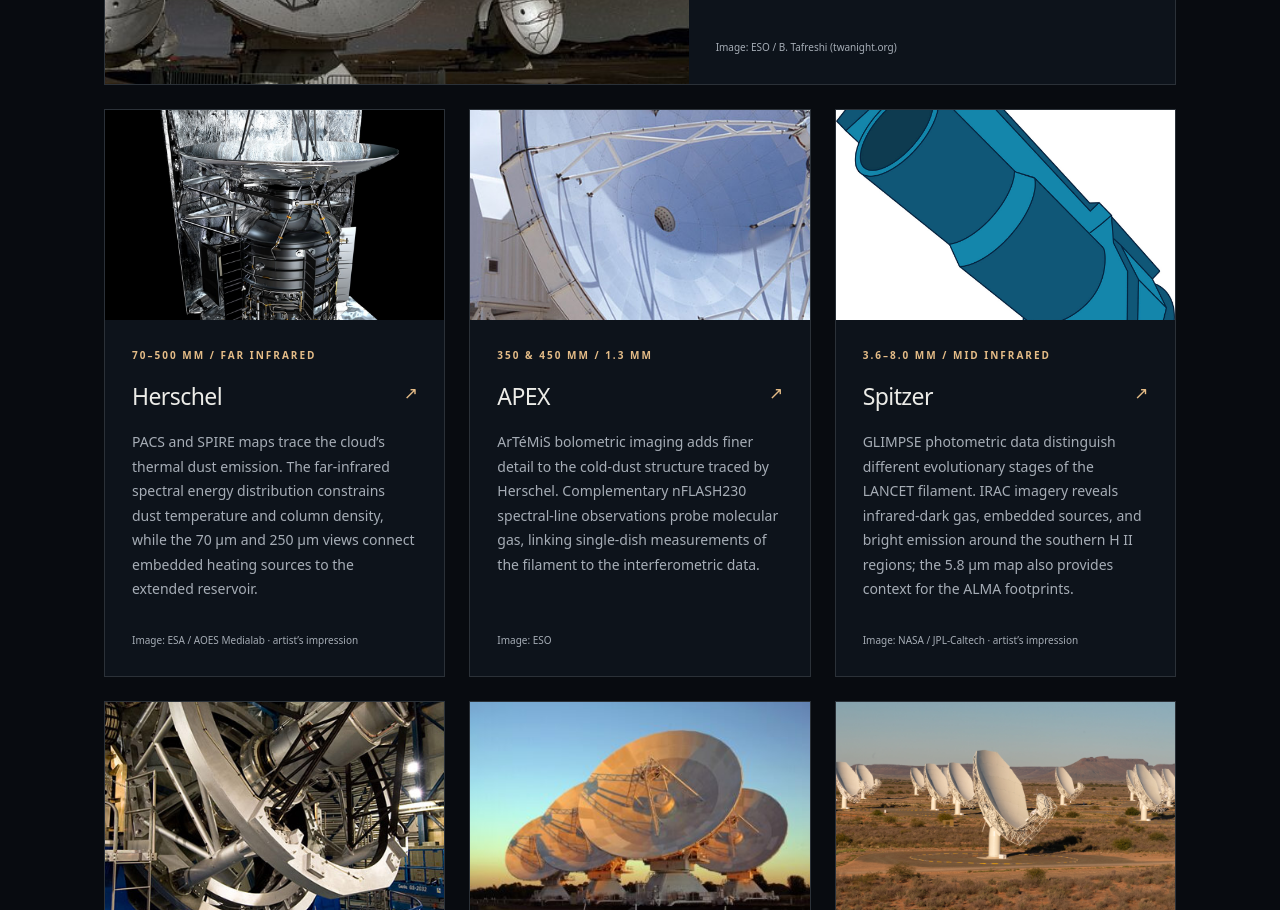
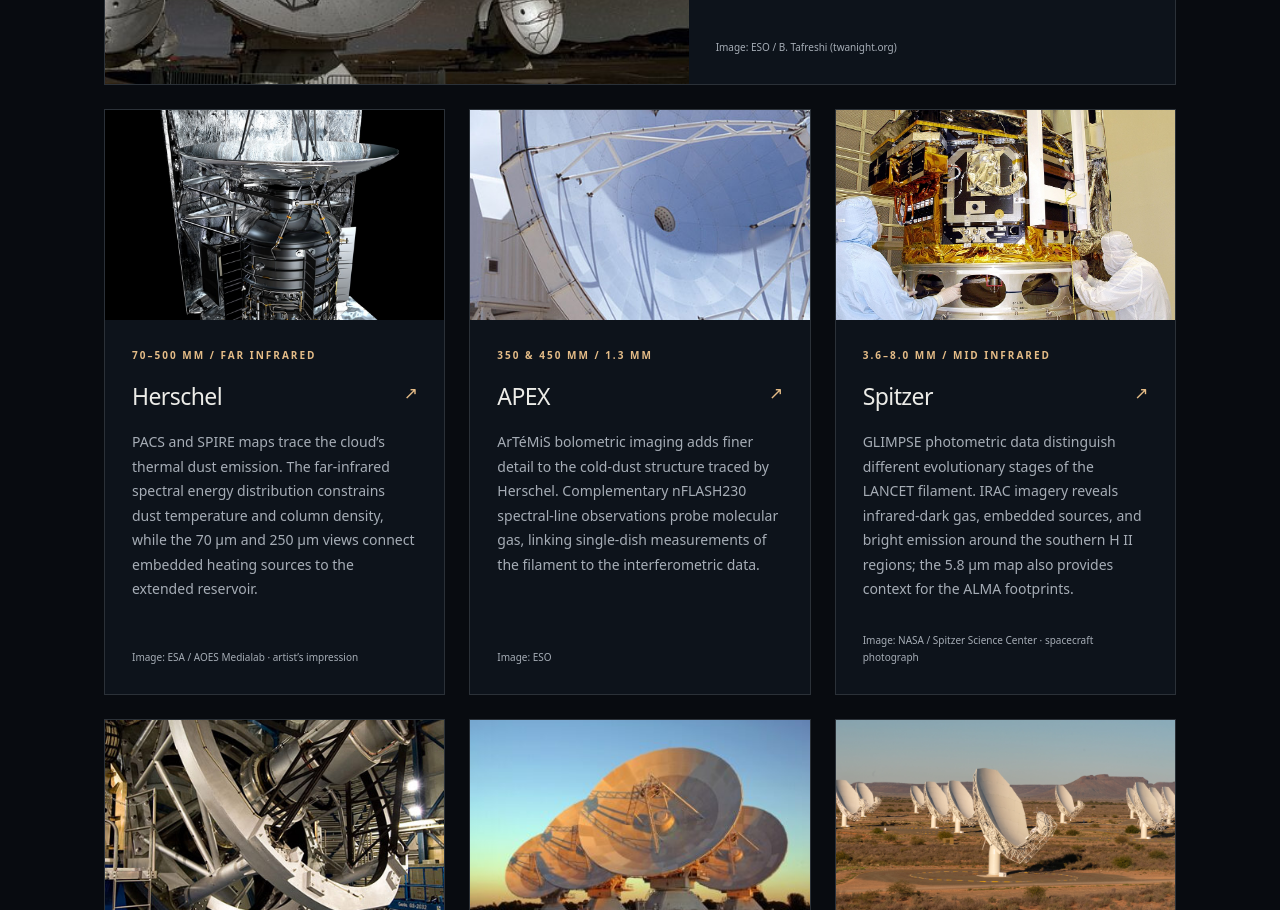
Before and after one commit to XFengwei/LANCET, a plain HTML site: page website/observations.html in a window 1280 px wide. Shown: the part 908-1818 px from the top of the page. Drawn offline with Linux system fonts and the light colour scheme.

Commit message:
Replace Spitzer illustration with spacecraft photograph

```diff
--- a/website/observations.html
+++ b/website/observations.html
@@ -2,7 +2,7 @@
 <a class="telescope-card" href="https://www.almaobservatory.org/"><img src="assets/telescope-alma.jpg" alt="ALMA antennas beneath the star-filled Atacama sky" loading="lazy"><div class="telescope-copy"><span class="eyebrow">1.3 mm / continuum & spectral lines</span><h3>ALMA <span aria-hidden="true">↗</span></h3><p>The 12 m C2 and C5 configurations and the ACA 7 m array resolve dense cores while retaining larger filament structure. Band 6 observations combine 1.3 mm continuum with molecular lines including C¹⁸O, CO, H₂CO, ¹³CS, and N₂D⁺; total-power line data recover extended gas.</p><small>Image: ESO / B. Tafreshi (twanight.org)</small></div></a>
 <a class="telescope-card" href="https://www.esa.int/Science_Exploration/Space_Science/Herschel"><img src="assets/telescope-herschel.jpg" alt="Artist’s impression of the Herschel space telescope" loading="lazy"><div class="telescope-copy"><span class="eyebrow">70–500 μm / far infrared</span><h3>Herschel <span aria-hidden="true">↗</span></h3><p>PACS and SPIRE maps trace the cloud’s thermal dust emission. The far-infrared spectral energy distribution constrains dust temperature and column density, while the 70 μm and 250 μm views connect embedded heating sources to the extended reservoir.</p><small>Image: ESA / AOES Medialab · artist’s impression</small></div></a>
 <a class="telescope-card" href="https://www.apex-telescope.org/"><img src="assets/telescope-apex.jpg" alt="The APEX telescope on the Chajnantor plateau" loading="lazy"><div class="telescope-copy"><span class="eyebrow">350 & 450 μm / 1.3 mm</span><h3>APEX <span aria-hidden="true">↗</span></h3><p>ArTéMiS bolometric imaging adds finer detail to the cold-dust structure traced by Herschel. Complementary nFLASH230 spectral-line observations probe molecular gas, linking single-dish measurements of the filament to the interferometric data.</p><small>Image: ESO</small></div></a>
-<a class="telescope-card" href="https://science.nasa.gov/mission/spitzer/"><img src="assets/telescope-spitzer.png" alt="Artist’s impression of the Spitzer space telescope" loading="lazy"><div class="telescope-copy"><span class="eyebrow">3.6–8.0 μm / mid infrared</span><h3>Spitzer <span aria-hidden="true">↗</span></h3><p>GLIMPSE photometric data distinguish different evolutionary stages of the LANCET filament. IRAC imagery reveals infrared-dark gas, embedded sources, and bright emission around the southern H II regions; the 5.8 μm map also provides context for the ALMA footprints.</p><small>Image: NASA / JPL-Caltech · artist’s impression</small></div></a>
+<a class="telescope-card" href="https://science.nasa.gov/mission/spitzer/"><img src="assets/telescope-spitzer.jpg" alt="Spitzer spacecraft in the clean room at Cape Canaveral" loading="lazy"><div class="telescope-copy"><span class="eyebrow">3.6–8.0 μm / mid infrared</span><h3>Spitzer <span aria-hidden="true">↗</span></h3><p>GLIMPSE photometric data distinguish different evolutionary stages of the LANCET filament. IRAC imagery reveals infrared-dark gas, embedded sources, and bright emission around the southern H II regions; the 5.8 μm map also provides context for the ALMA footprints.</p><small>Image: NASA / Spitzer Science Center · spacecraft photograph</small></div></a>
 <a class="telescope-card" href="https://www.eso.org/public/teles-instr/paranal-observatory/surveytelescopes/vista/"><img src="assets/telescope-vista.jpg" alt="VISTA telescope inside its enclosure at Paranal" loading="lazy"><div class="telescope-copy"><span class="eyebrow">1.25–2.15 μm / near infrared</span><h3>VISTA <span aria-hidden="true">↗</span></h3><p>VVV J, H, and Kₛ imagery traces the stellar population and extinction across the filament. Together with GLIMPSE photometry, these data distinguish evolutionary stages from the dark northern cloud to the illuminated southern H II regions.</p><small>Image: ESO</small></div></a>
 <a class="telescope-card" href="https://www.atnf.csiro.au/facilities/australia-telescope-compact-array/"><img src="assets/telescope-atca.jpg" alt="Radio dishes of the Australia Telescope Compact Array" loading="lazy"><div class="telescope-copy"><span class="eyebrow">5.5 GHz / 5.5 cm</span><h3>ATCA <span aria-hidden="true">↗</span></h3><p>The CORNISH-South 5.5 GHz continuum map resolves ionized emission at 2.5 arcsec. It constrains free-free emission around the H II regions and its contribution to the millimetre continuum used for core and fragment mass estimates.</p><small>Image: CSIRO</small></div></a>
 <a class="telescope-card" href="https://www.sarao.ac.za/science/meerkat/"><img src="assets/telescope-meerkat.jpg" alt="MeerKAT radio interferometer in the Karoo" loading="lazy"><div class="telescope-copy"><span class="eyebrow">0.9–1.6 GHz / 19–33 cm</span><h3>MeerKAT <span aria-hidden="true">↗</span></h3><p>The MeerKAT Galactic Plane Survey maps extended radio emission along the filament. Its multi-frequency continuum data, including the 1.38 GHz view shown on our front page, complement ATCA in modelling the free-free contribution to the total continuum.</p><small>Image: SARAO</small></div></a>
```
Also changed, not shown: website/assets/telescope-spitzer.jpg (added), website/assets/telescope-spitzer.png (deleted), 1 other file.
